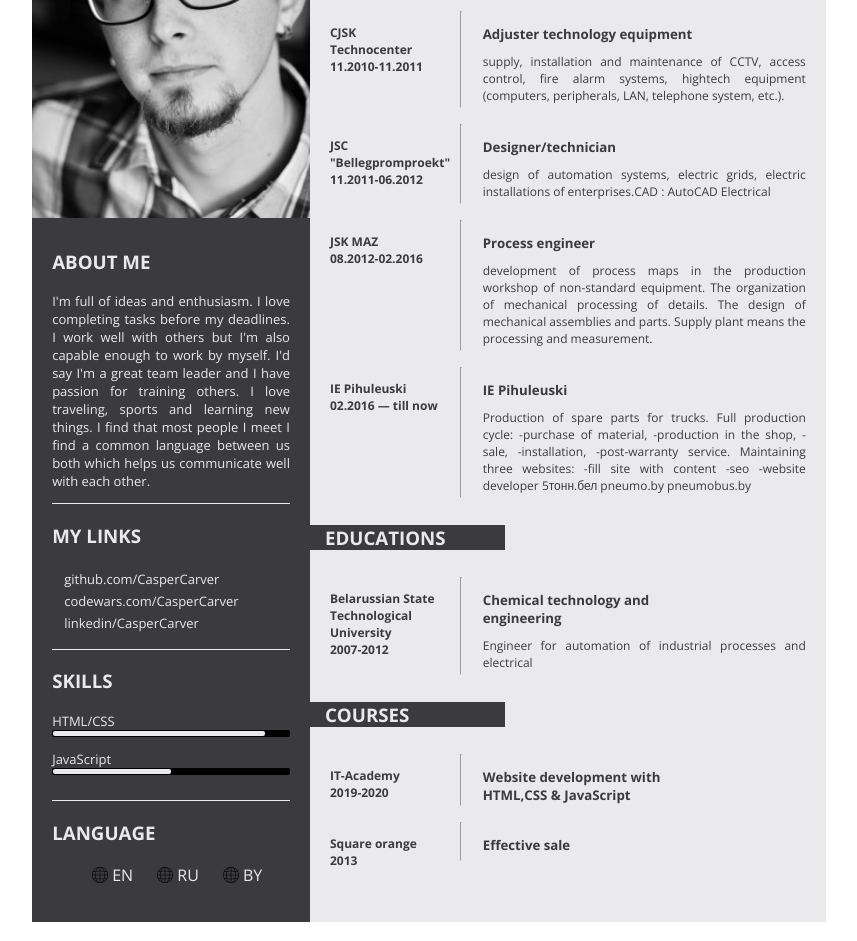
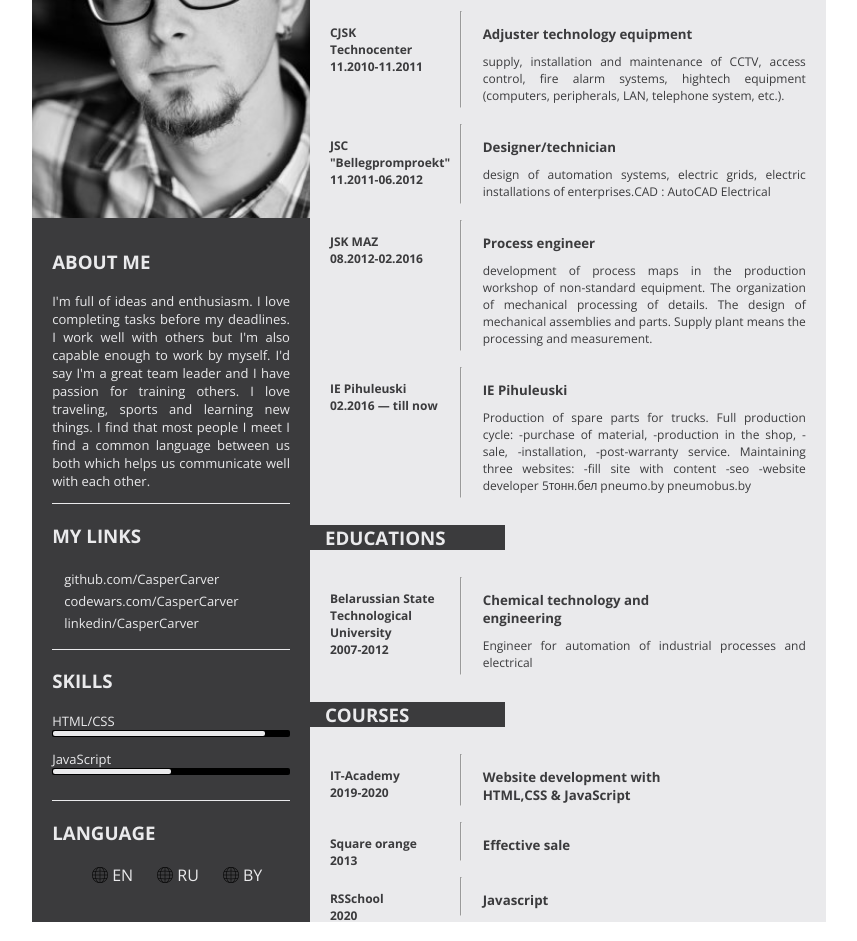
Before and after one commit to glebpigulevsky/rsschool-cv, a plain HTML site: page index.html in a window 1280 px wide. Shown: the part 219-1160 px from the top of the page, without its empty margins (211-1068 px from the left). Drawn offline with nearby package versions, Linux system fonts and the light colour scheme.

Commit message:
add : additional information  to learn

```diff
--- a/index.html
+++ b/index.html
@@ -200,6 +200,17 @@
                         <h5>Effective sale</h5>
                     </div>
                 </div>
+                <div class="workPlace">
+                    <div class="workName">
+                        RSSchool<br>
+                        2020
+
+                    </div>
+                    <hr>
+                    <div class="workDiscribe">
+                        <h5>Javascript</h5>
+                    </div>
+                </div>
             </div>
         </div>
     </div>
```
